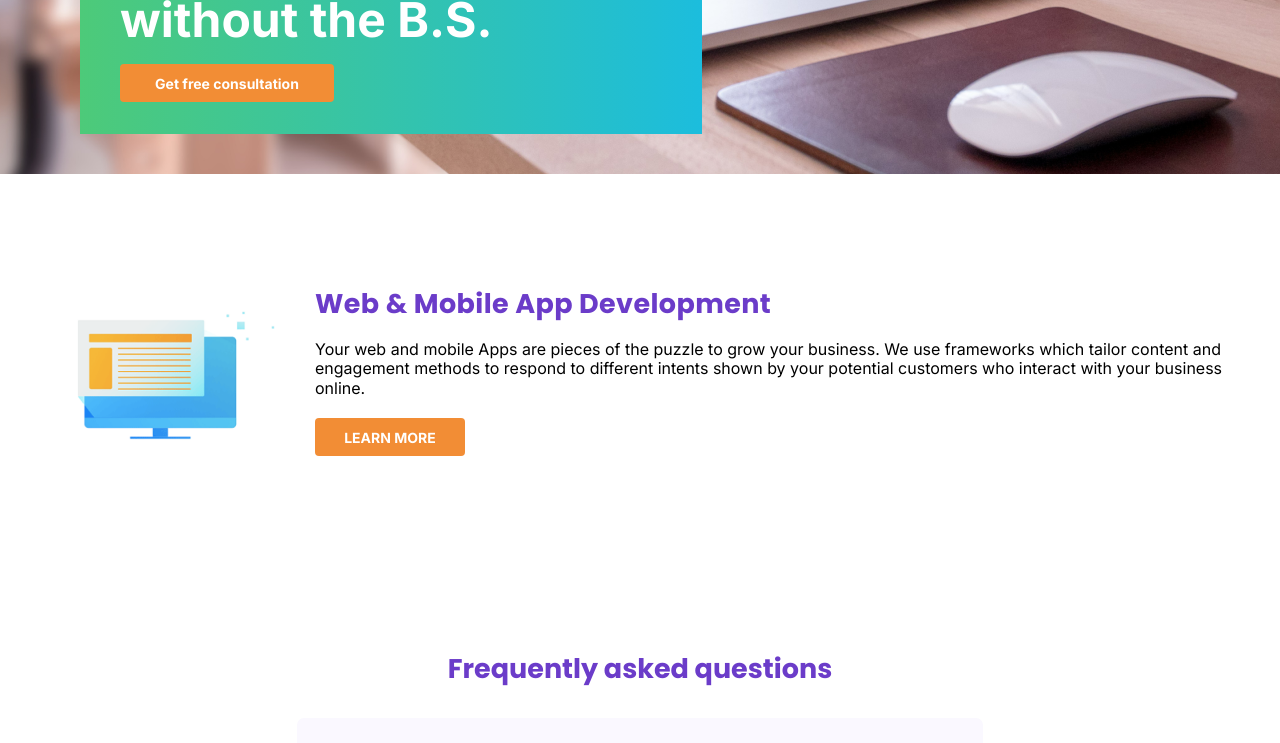
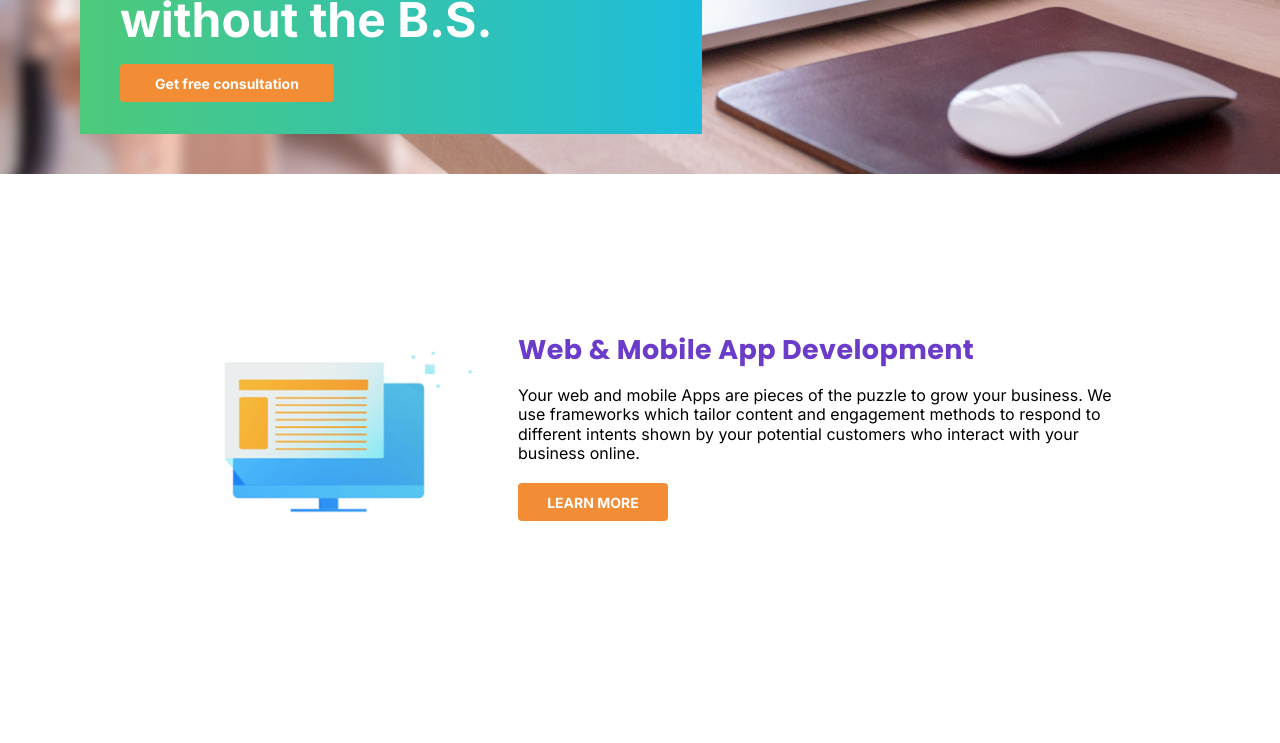
Before and after one commit to KavishkaThushal/AT-DIGITAL, a React (Vite) app in the folder AT DIGITAL/: page / in a window 1280 px wide. Shown: the part 603-1346 px from the top of the page. Built offline with nearby package versions, Linux system fonts and the light colour scheme.

Commit message:
service 1 section for 1200px sreen size is done

```diff
--- a/AT DIGITAL/src/pages/home/Home.jsx
+++ b/AT DIGITAL/src/pages/home/Home.jsx
@@ -21,8 +21,8 @@ function Home() {
       </div>
 
       {/* service section 1 */}
-      <div className='flex flex-col my-[60px] mx-[20px] items-center gap-[20px] md:flex-row'>
-        <div className='w-[275px] h-[275px] '>
+      <div className='flex flex-col my-[60px] mx-[20px] items-center gap-[20px] md:flex-row md:mx-[40px] lg:mx-[152px] lg:my-[80px]'>
+        <div className='w-[275px] h-[275px] lg:w-[346px] lg:h-[346px] '>
           <img src={image2} alt='service 1' className='w-full h-full object-cover'/>
 
         </div>
```
